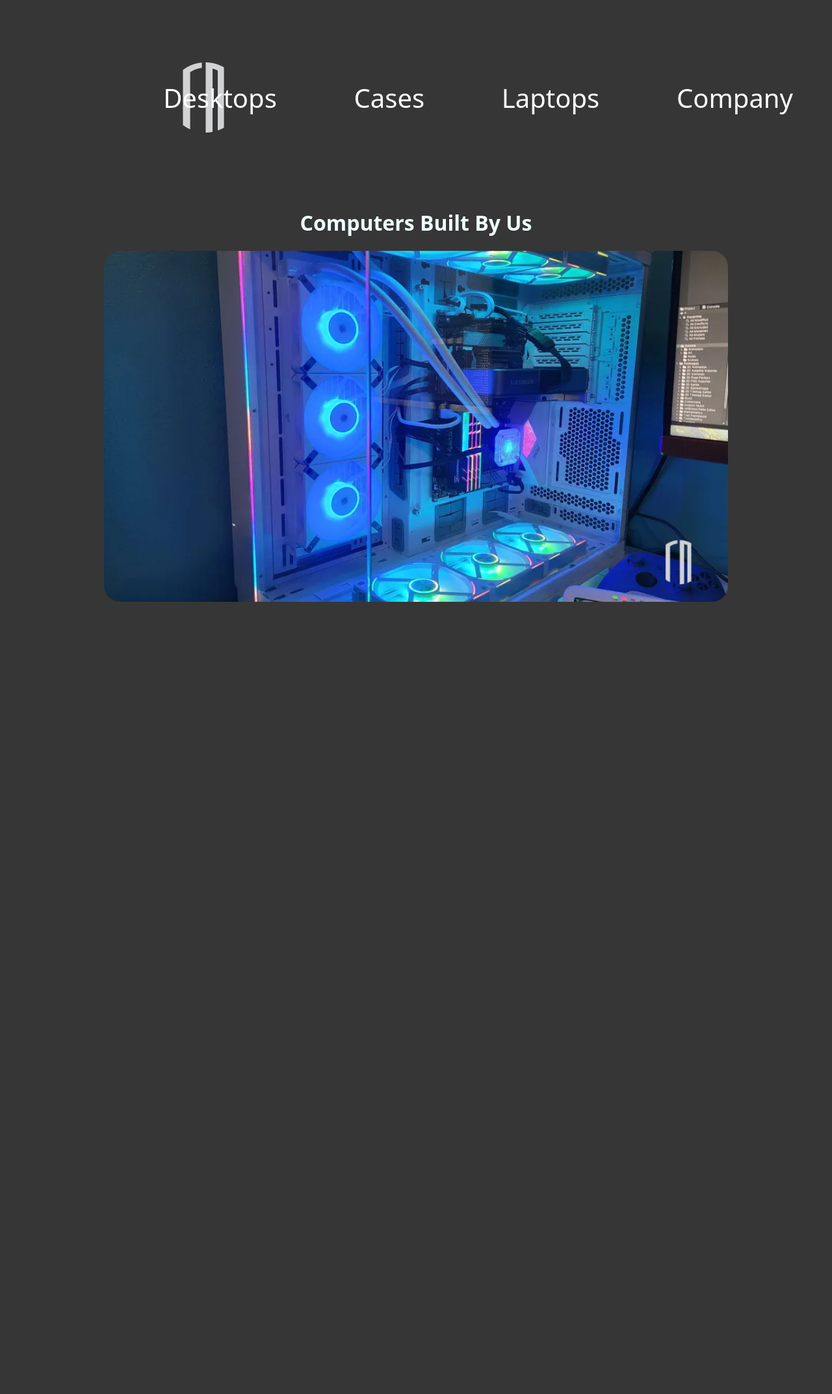
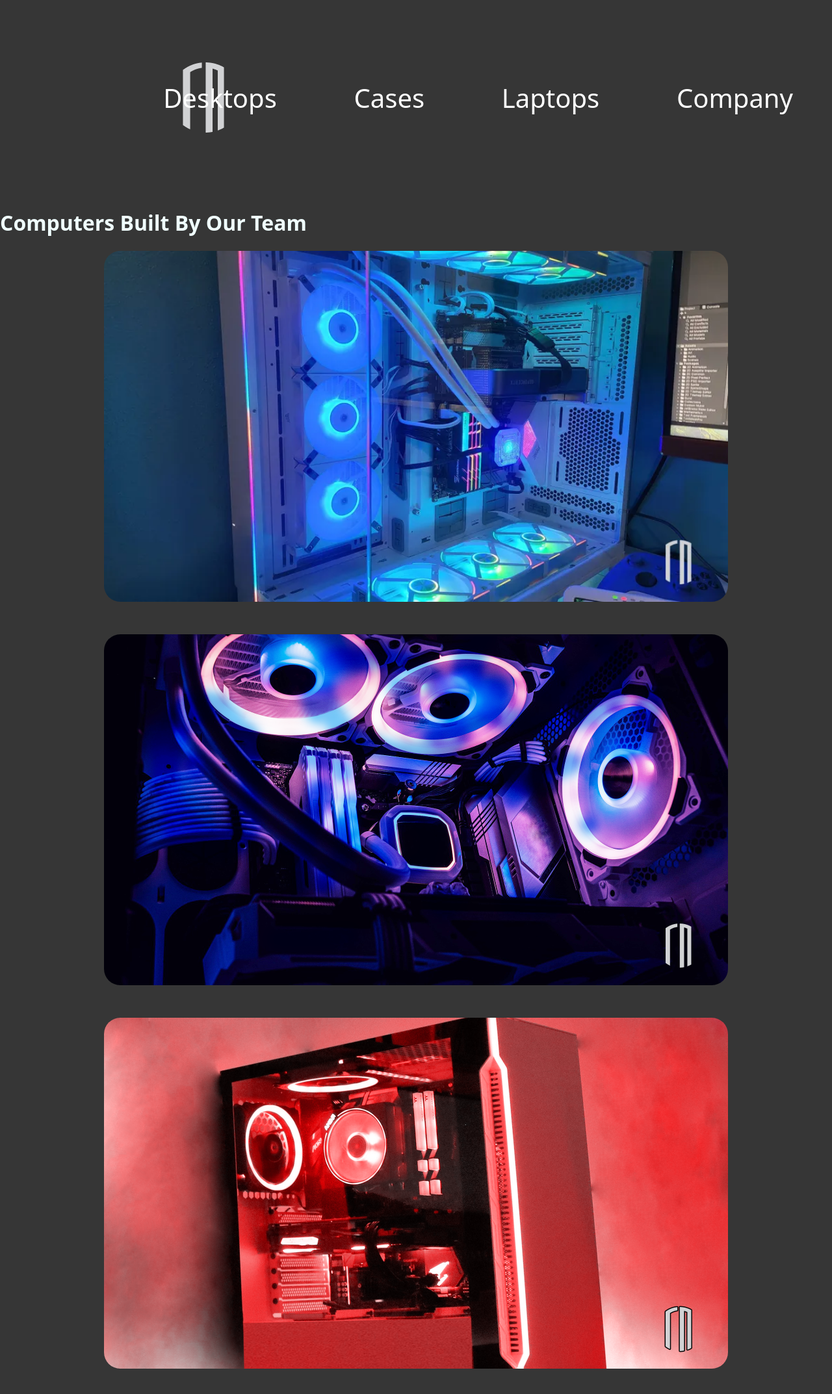
Before and after one commit to marcu0924/Rado-Network, a PHP site: page /home.html in a window 1280 px wide; the page is wider, and only the part inside the window is pictured. Shown: that part at 65% size. Before the commit the page ends 926 px from the top of that part, so only its background shows below. Run offline with PHP 8.4, Linux system fonts and the light colour scheme.

Commit message:
updated 3:35

```diff
--- a/home.html
+++ b/home.html
@@ -16,8 +16,13 @@
     </header>
 
     <body>
-        <div class="container"id="line2"><h1 id="line1">Computers Built By Us</h1></div>
+        <div class="container"id="line2"><h1 id="line1">Computers Built By Our Team</h1></div>
         <div class="conainer1" id="bigbox"><img draggable="false" id="blake" src="images/blakepc.webp" /></div>
+        <div class="conainer1" id="bigbox"><img draggable="false" id="comp1" src="images/pc1.png" /></div>
+        <div class="conainer1" id="bigbox"><img draggable="false" id="comp1" src="images/pc2.png" /></div>
+
+
+        <div class="container"id="line2"><h2 id="line1"></h2></div>
     </div>
     <div></div><div></div><a></a><img/>
     </body>
--- a/main.css
+++ b/main.css
@@ -131,3 +131,18 @@ header {
     border-radius: 25px;
 
 }
+#comp1 {
+    width: 75%;
+    height: 75%;
+    border-radius: 25px;
+    margin-top: 50px;
+
+
+}
+#line2 {
+    display:flex;
+    color: azure;
+
+
+
+}
--- a/pages/company.html
+++ b/pages/company.html
@@ -12,7 +12,10 @@
         <a href="../home.html"><img id="logo" src="../PNG/rnlogopossibly.png"/></a><div class="container" id="titlebox"><a id="pages1" href="desktops.html">Desktops</a><a id="pages1" href="cases.html">Cases</a><a id="pages1" href="laptops.html">Laptops</a><a id="pages1" href="company.html">Company</a></div>
     </header>
     <body>
-
+        <div class="container"id="line2"><h1 id="line1">Our Mission Statement</h1></div>
+        <div class="container"id="line2"><h2 id="line1">Our goal has always been to put the best working Computers out there. RadoNetwork wants to build you a gaming pc that will
+            last and continue to dominate the gaming scene.
+        </h2></div>
     </body>
 
 </html>
```
Also changed, not shown: images/Lumen.jpg (deleted), images/acomputer.jpg (deleted), images/custompc.webp (deleted), images/pc1.png (added), images/pc2.png (added), images/wallpaper.jpg (deleted), images/winner.png (added), 1 other file.
